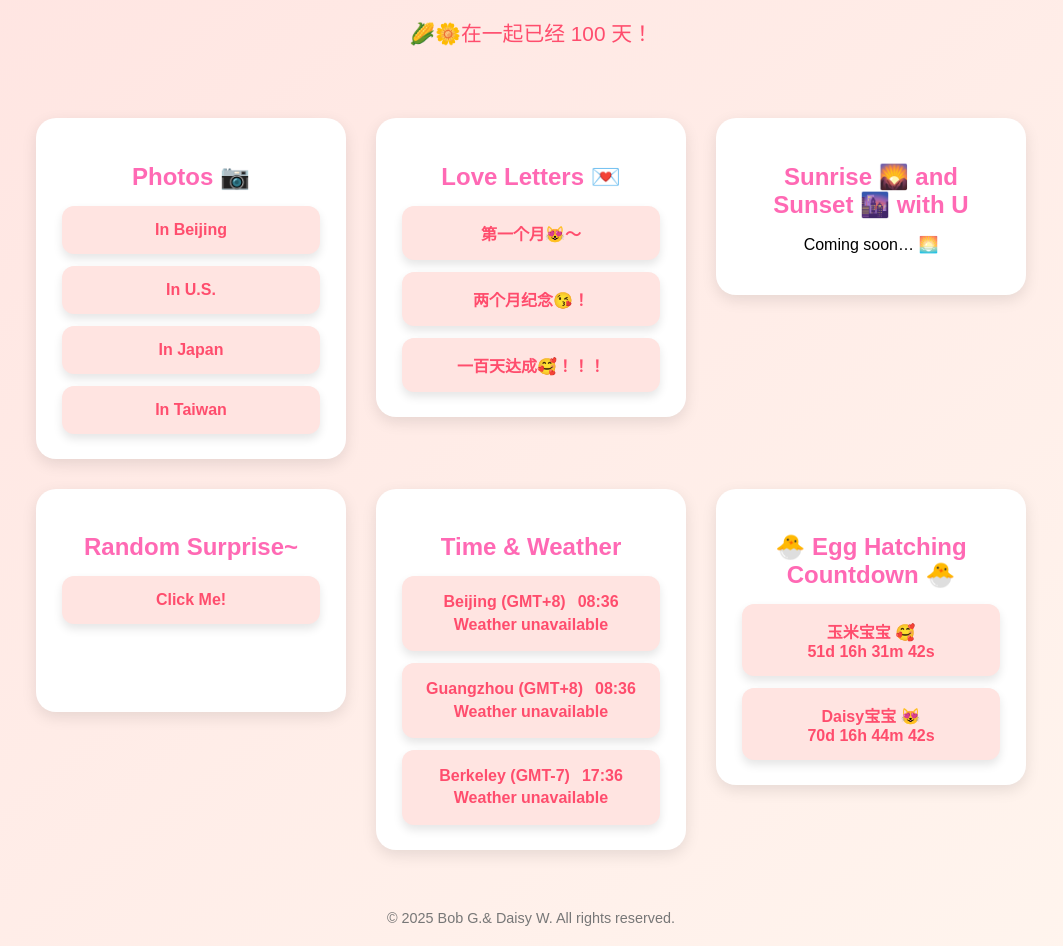
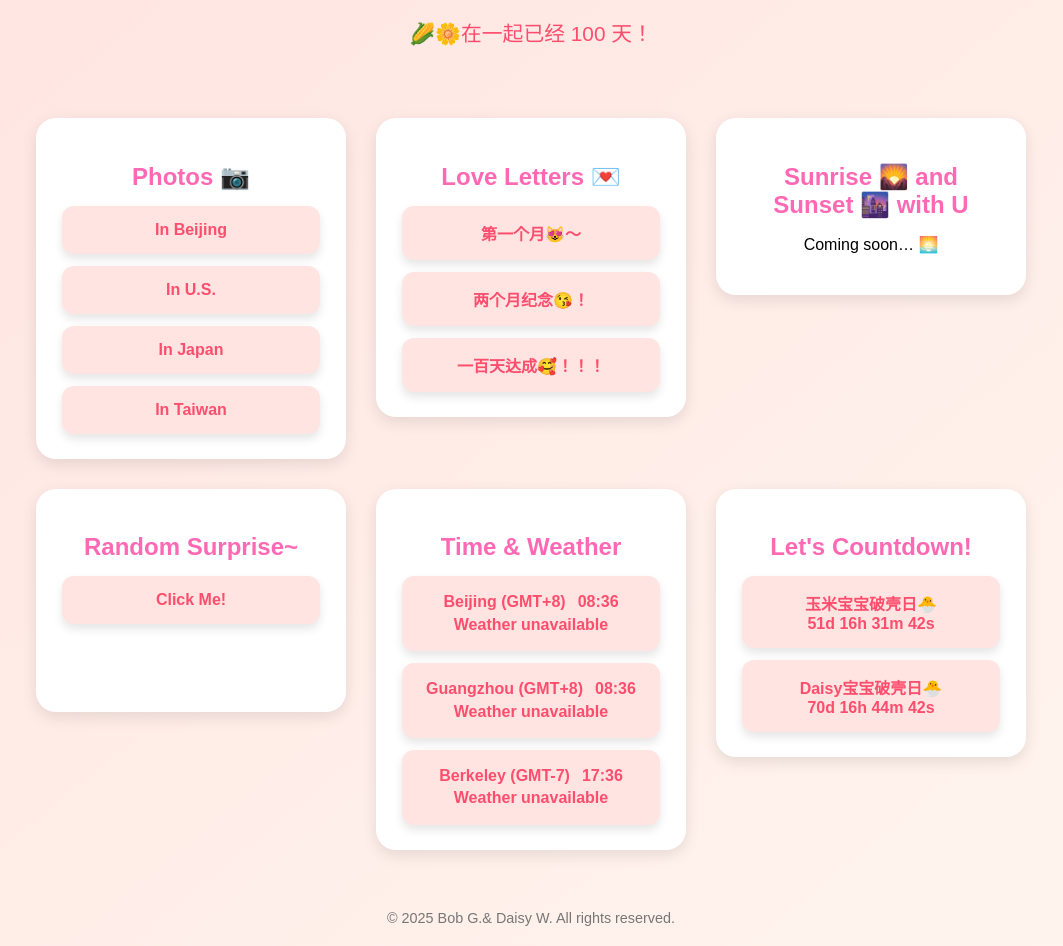
Before and after one commit to Yuming166/our_love_story, a plain HTML site: page index.html in a window 1280 px wide. Shown: the part 107-1053 px from the top of the page, without its empty margins (109-1172 px from the left). Drawn offline with Linux system fonts and the light colour scheme; no server answers.

Commit message:
Update index.html

```diff
--- a/index.html
+++ b/index.html
@@ -210,14 +210,14 @@
     </div>
 
     <div class="box">
-  <h2>🐣 Egg Hatching Countdown 🐣</h2>
+  <h2>Let's Countdown!</h2>
   <div class="tab-grid">
     <div class="tab">
-      <strong>玉米宝宝 🥰</strong><br>
+      <strong>玉米宝宝破壳日🐣</strong><br>
       <span id="corn-countdown">Loading...</span>
     </div>
     <div class="tab">
-      <strong>Daisy宝宝 😻</strong><br>
+      <strong>Daisy宝宝破壳日🐣</strong><br>
       <span id="daisy-countdown">Loading...</span>
     </div>
   </div>
```
